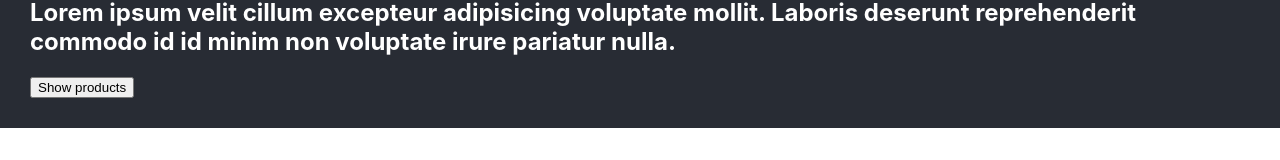
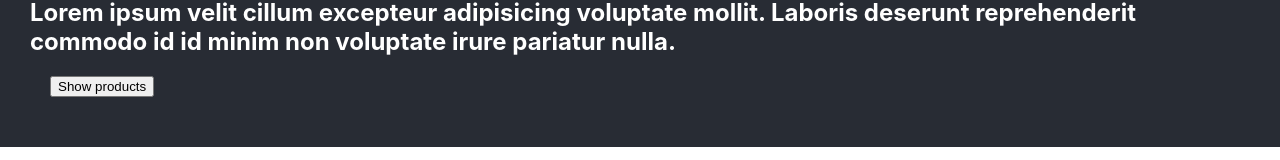
Before and after one commit to MartinaPalma/My-first-react, a React (Create React App) app: page / in a window 1280 px wide. Shown: the part 714-874 px from the top of the page. Built offline with nearby package versions, Linux system fonts and the light colour scheme.

Commit message:
modified css

```diff
--- a/src/components/Body.css
+++ b/src/components/Body.css
@@ -22,16 +22,15 @@
 }
 
 .Body img {
-    max-width: 100%;
+    max-width: 90%;
 }
 
-
-/* .Body .products-container {
+.Body .products-container {
     display: flex;
     flex-wrap: wrap;
-    overflow-x: scroll;
-    min-width: 200px;
-    max-width: 200px;
+    /* justify-content: space-between;
+    justify-content: space-evenly; */
+    min-width: 300px;
+    max-width: 300px;
     margin: 20px;
-    padding: 20px;
-} */
+}
--- a/src/components/Products.css
+++ b/src/components/Products.css
@@ -1,11 +1,24 @@
+/* .Products {
+    margin-top: 2rem;
+    display: flex;
+    justify-content: space-between;
+    align-items: center;
+}
+
 .Products .products-container {
     display: flex;
-    flex-wrap: wrap;
+    flex-direction: column;
+    align-items: center;
+    justify-content: space-evenly;
     min-width: 200px;
     max-width: 200px;
-    margin: 10px;
 }
 
 .Products .h5 {
-    margin-top: 3px;
+    text-align: center;
 }
+
+.Products .img {
+    max-height: 120px;
+    padding: 0.25rem;
+} */
```
